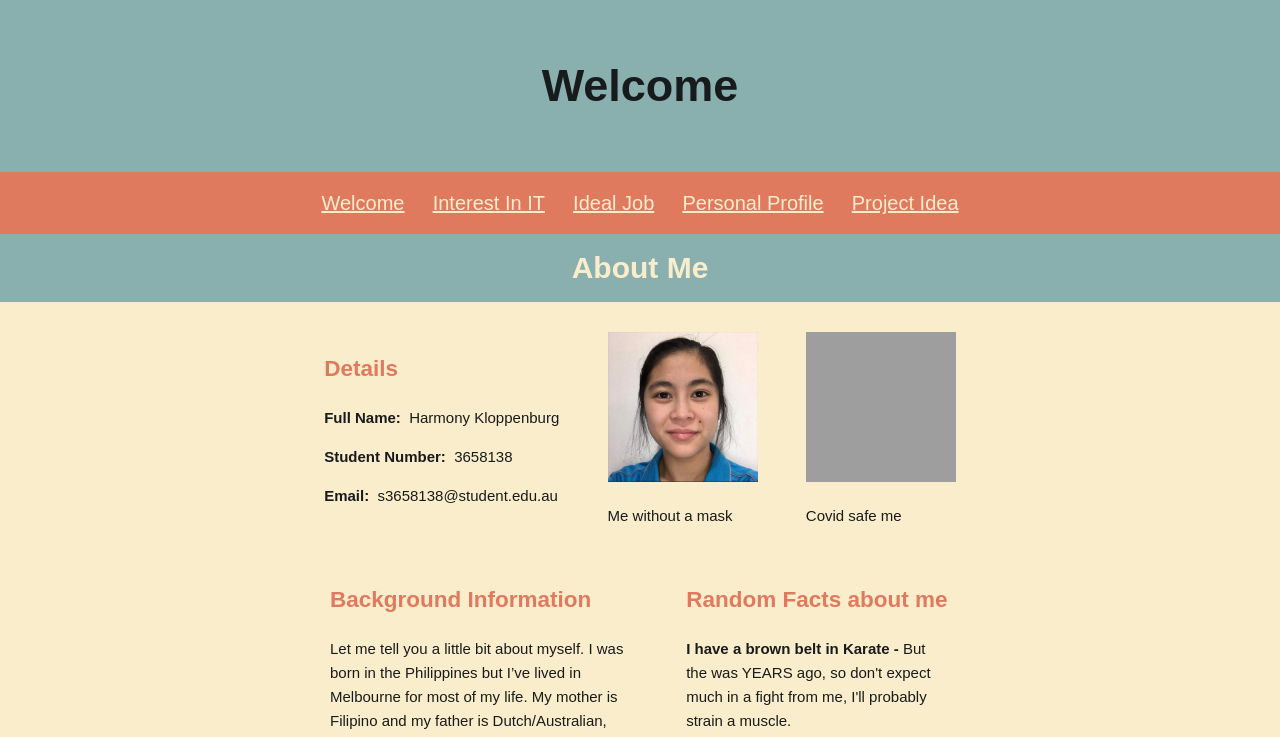
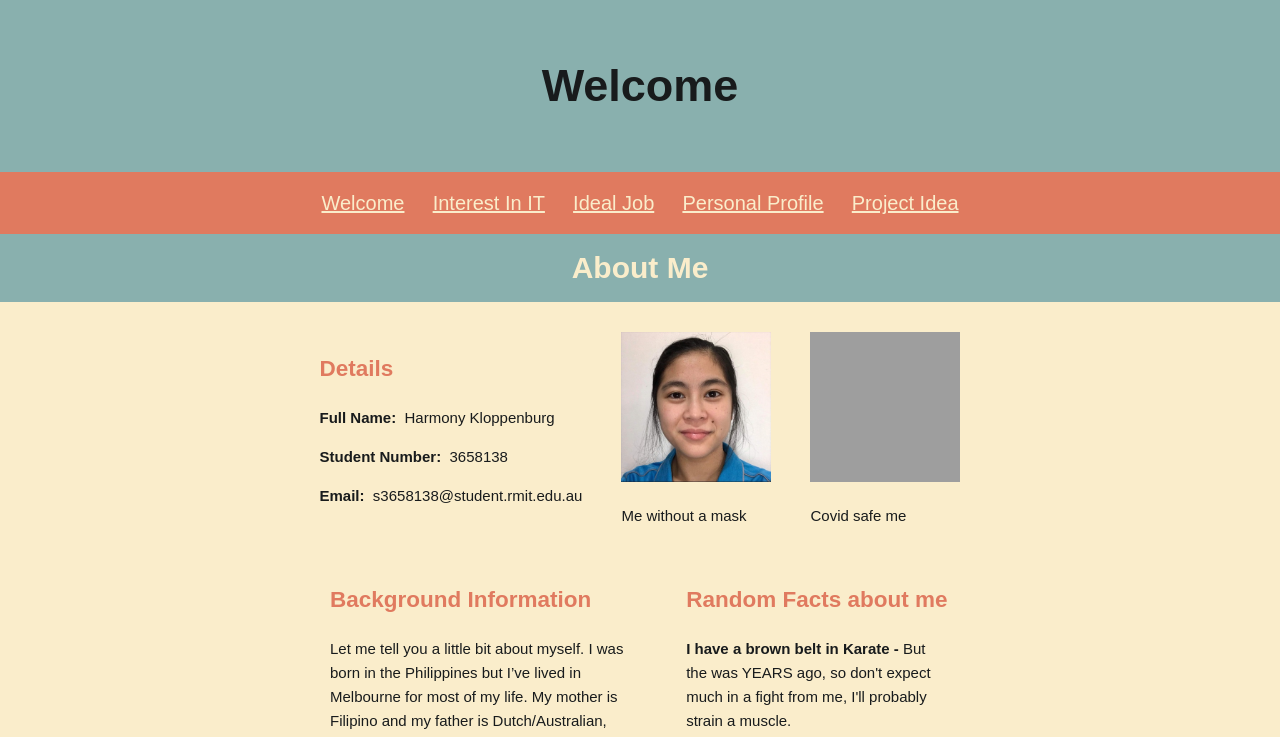
Before and after one commit to Harmony-K/Harmony-K.github.io, a plain HTML site: page index.html in a window 1280 px wide. Shown: the top 737 px of the page. Drawn offline with Linux system fonts and the light colour scheme; grey boxes are pictures that could not be loaded.

Commit message:
fixed email

```diff
--- a/index.html
+++ b/index.html
@@ -28,7 +28,7 @@
                      <h2>Details</h2>
                      <p><strong>Full Name:</strong>&nbsp; Harmony Kloppenburg</p>
                      <p><strong>Student Number:</strong>&nbsp; 3658138</p>
-                     <p><strong>Email:</strong>&nbsp; s3658138@student.edu.au </p>
+                     <p><strong>Email:</strong>&nbsp; s3658138@student.rmit.edu.au</p>
                 </div>
 
                 <div class="index-first-col">
```
